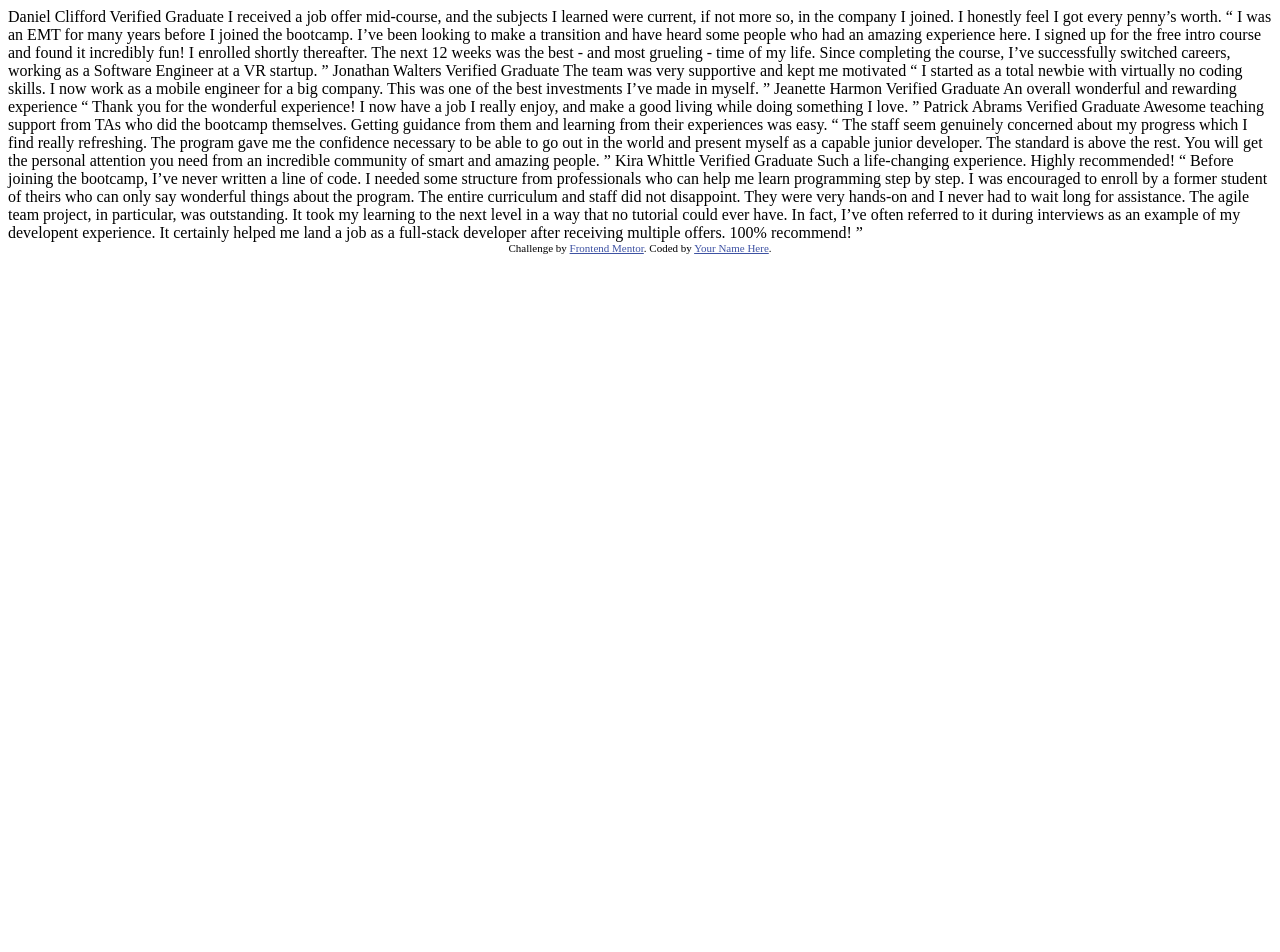
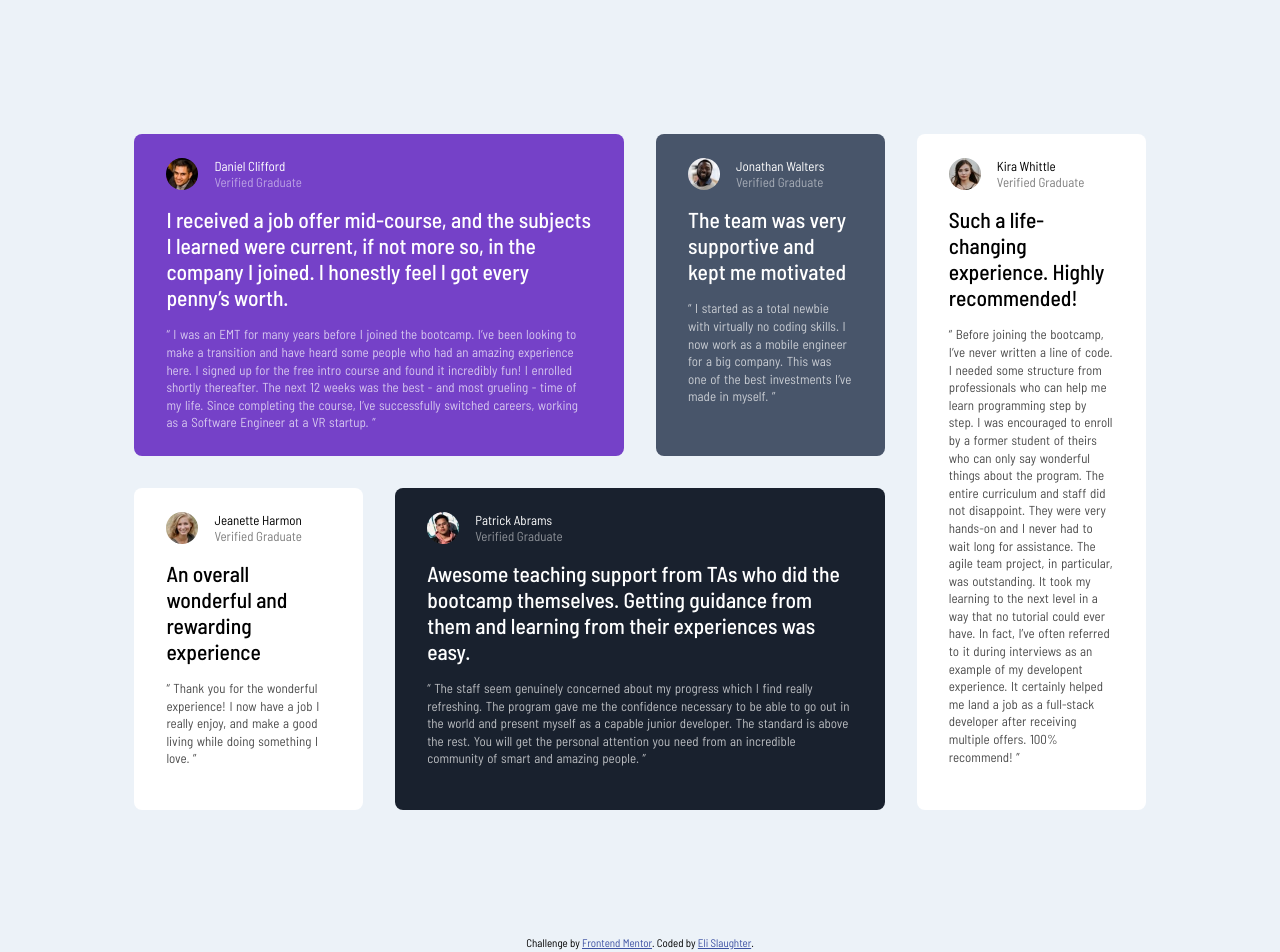
Before and after one commit to enslaughter/fem-testimonials-grid-section, a plain HTML site: page index.html in a window 1280 px wide. Before the commit the page ends 800 px from the top, so only its background shows below. Drawn offline with Linux system fonts and the light colour scheme.

Commit message:
Desktop design 90% done

```diff
--- /dev/null
+++ b/css/styles.css
@@ -0,0 +1,111 @@
+body {
+  font-size: 13px;
+  font-family: "Barlow Semi Condensed", sans-serif;
+  font-weight: 400;
+  background-color: hsl(210, 46%, 95%);
+}
+
+.grid-container {
+  display: grid;
+  padding: 10%;
+  grid-gap: 2rem;
+  grid-template-columns: 1fr 1fr 1fr 1fr;
+  grid-template-rows: 1fr 1fr;
+}
+
+.testimonial {
+  padding: 1.5rem 2rem;
+  border-radius: 0.5rem;
+  display: flex;
+  flex-direction: column;
+}
+
+.testimonial-image {
+  display: flex;
+  flex-direction: row;
+  align-items: center;
+}
+
+.testimonial-image > img {
+  border-radius: 50%;
+  max-height: 2rem;
+  object-fit: contain;
+  margin-right: 1rem;
+}
+
+.testimonial-graduate {
+  opacity: 50%;
+}
+
+.testimonial-header {
+  font-size: 1.35rem;
+  font-weight: 500;
+  margin: 1rem 0;
+}
+
+.testimonial-body {
+  opacity: 70%;
+  line-height: 1.1rem;
+  word-spacing: 1px;
+}
+
+.daniel {
+  grid-column-start: 1;
+  grid-column-end: 3;
+  grid-row-start: 1;
+  grid-row-end: 2;
+
+  background-color: hsl(263, 55%, 52%);
+  color: white;
+}
+
+.jonathan {
+  grid-column-start: 3;
+  grid-column-end: 4;
+  grid-row-start: 1;
+  grid-row-end: 2;
+
+  background-color: hsl(217, 19%, 35%);
+  color: white;
+}
+
+.jeanette {
+  grid-column-start: 1;
+  grid-column-end: 2;
+  grid-row-start: 2;
+  grid-row-end: 3;
+
+  background-color: white;
+}
+
+.patrick {
+  grid-column-start: 2;
+  grid-column-end: 4;
+
+  background-color: hsl(219, 29%, 14%);
+  color: white;
+}
+
+.kira {
+  grid-column-start: 4;
+  grid-column-end: 5;
+  grid-row-start: 1;
+  grid-row-end: 3;
+
+  background-color: white;
+}
+
+.attribution {
+  font-size: 11px;
+  text-align: center;
+}
+.attribution a {
+  color: hsl(228, 45%, 44%);
+}
+
+@media screen and (max-width: 520px) {
+  grid-container {
+    display: flex;
+    flex-direction: column;
+  }
+}
--- a/index.html
+++ b/index.html
@@ -1,76 +1,153 @@
 <!DOCTYPE html>
 <html lang="en">
   <head>
-  <meta charset="UTF-8">
-  <meta name="viewport" content="width=device-width, initial-scale=1.0"> <!-- displays site properly based on user's device -->
+    <meta charset="UTF-8" />
+    <meta name="viewport" content="width=device-width, initial-scale=1.0" />
+    <!-- displays site properly based on user's device -->
 
-  <link rel="icon" type="image/png" sizes="32x32" href="./images/favicon-32x32.png">
-
-  <title>Frontend Mentor | [Challenge Name Here]</title>
-
-  <!-- Feel free to remove these styles or customise in your own stylesheet 👍 -->
-  <style>
-    .attribution { font-size: 11px; text-align: center; }
-    .attribution a { color: hsl(228, 45%, 44%); }
-  </style>
+    <link
+      rel="icon"
+      type="image/png"
+      sizes="32x32"
+      href="./images/favicon-32x32.png"
+    />
+    <link
+      rel="stylesheet"
+      href="https://fonts.googleapis.com/css?family=Barlow+Semi+Condensed:300,400,500,600"
+    />
+    <link rel="stylesheet" href="./css/styles.css" />
+    <title>Frontend Mentor | Testimonials Grid Section</title>
   </head>
   <body>
-  Daniel Clifford
-  Verified Graduate
+    <div class="grid-container">
+      <div class="testimonial daniel">
+        <div class="testimonial-image">
+          <img src="images/image-daniel.jpg" alt="" />
+          <div class="testimonial-name--container">
+            <div class="testimonial-name">Daniel Clifford</div>
+            <div class="testimonial-graduate">Verified Graduate</div>
+          </div>
+        </div>
 
-  I received a job offer mid-course, and the subjects I learned were current, if not more so,
-  in the company I joined. I honestly feel I got every penny’s worth.
+        <div class="testimonial-header">
+          I received a job offer mid-course, and the subjects I learned were
+          current, if not more so, in the company I joined. I honestly feel I
+          got every penny’s worth.
+        </div>
+        <div class="testimonial-body">
+          “ I was an EMT for many years before I joined the bootcamp. I’ve been
+          looking to make a transition and have heard some people who had an
+          amazing experience here. I signed up for the free intro course and
+          found it incredibly fun! I enrolled shortly thereafter. The next 12
+          weeks was the best - and most grueling - time of my life. Since
+          completing the course, I’ve successfully switched careers, working as
+          a Software Engineer at a VR startup. ”
+        </div>
+      </div>
 
-  “ I was an EMT for many years before I joined the bootcamp. I’ve been looking to make a
-  transition and have heard some people who had an amazing experience here. I signed up
-  for the free intro course and found it incredibly fun! I enrolled shortly thereafter.
-  The next 12 weeks was the best - and most grueling - time of my life. Since completing
-  the course, I’ve successfully switched careers, working as a Software Engineer at a VR startup. ”
+      <div class="testimonial jonathan">
+        <div class="testimonial-image">
+          <img src="images/image-jonathan.jpg" alt="" />
+          <div class="testimonial-name--container">
+            <div class="testimonial-name">Jonathan Walters</div>
+            <div class="testimonial-graduate">Verified Graduate</div>
+          </div>
+        </div>
 
-  Jonathan Walters
-  Verified Graduate
+        <div class="testimonial-header">
+          The team was very supportive and kept me motivated
+        </div>
+        <div class="testimonial-body">
+          “ I started as a total newbie with virtually no coding skills. I now
+          work as a mobile engineer for a big company. This was one of the best
+          investments I’ve made in myself. ”
+        </div>
+      </div>
 
-  The team was very supportive and kept me motivated
+      <div class="testimonial jeanette">
+        <div class="testimonial-image">
+          <img src="images/image-jeanette.jpg" alt="" />
+          <div class="testimonial-name--container">
+            <div class="testimonial-name">Jeanette Harmon</div>
+            <div class="testimonial-graduate">Verified Graduate</div>
+          </div>
+        </div>
 
-  “ I started as a total newbie with virtually no coding skills. I now work as a mobile engineer
-  for a big company. This was one of the best investments I’ve made in myself. ”
+        <div class="testimonial-header">
+          An overall wonderful and rewarding experience
+        </div>
+        <div class="testimonial-body">
+          “ Thank you for the wonderful experience! I now have a job I really
+          enjoy, and make a good living while doing something I love. ”
+        </div>
+      </div>
 
-  Jeanette Harmon
-  Verified Graduate
+      <div class="testimonial patrick">
+        <div class="testimonial-image">
+          <img src="images/image-patrick.jpg" alt="" />
+          <div class="testimonial-name--container">
+            <div class="testimonial-name">Patrick Abrams</div>
+            <div class="testimonial-graduate">Verified Graduate</div>
+          </div>
+        </div>
 
-  An overall wonderful and rewarding experience
+        <div class="testimonial-header">
+          Awesome teaching support from TAs who did the bootcamp themselves.
+          Getting guidance from them and learning from their experiences was
+          easy.
+        </div>
+        <div class="testimonial-body">
+          “ The staff seem genuinely concerned about my progress which I find
+          really refreshing. The program gave me the confidence necessary to be
+          able to go out in the world and present myself as a capable junior
+          developer. The standard is above the rest. You will get the personal
+          attention you need from an incredible community of smart and amazing
+          people. ”
+        </div>
+      </div>
 
-  “ Thank you for the wonderful experience! I now have a job I really enjoy, and make a good living
-  while doing something I love. ”
+      <div class="testimonial kira">
+        <div class="testimonial-image">
+          <img src="images/image-kira.jpg" alt="" />
+          <div class="testimonial-name--container">
+            <div class="testimonial-name">Kira Whittle</div>
+            <div class="testimonial-graduate">Verified Graduate</div>
+          </div>
+        </div>
 
-  Patrick Abrams
-  Verified Graduate
-
-  Awesome teaching support from TAs who did the bootcamp themselves. Getting guidance from them and
-  learning from their experiences was easy.
-
-  “ The staff seem genuinely concerned about my progress which I find really refreshing. The program
-  gave me the confidence necessary to be able to go out in the world and present myself as a capable
-  junior developer. The standard is above the rest. You will get the personal attention you need from
-  an incredible community of smart and amazing people. ”
-
-  Kira Whittle
-  Verified Graduate
-
+        <div class="testimonial-header">
           Such a life-changing experience. Highly recommended!
-
-  “ Before joining the bootcamp, I’ve never written a line of code. I needed some structure from
-  professionals who can help me learn programming step by step. I was encouraged to enroll by a former
-  student of theirs who can only say wonderful things about the program. The entire curriculum and staff
-  did not disappoint. They were very hands-on and I never had to wait long for assistance. The agile team
-  project, in particular, was outstanding. It took my learning to the next level in a way that no tutorial
-  could ever have. In fact, I’ve often referred to it during interviews as an example of my developent
-  experience. It certainly helped me land a job as a full-stack developer after receiving multiple offers.
-  100% recommend! ”
+        </div>
+        <div class="testimonial-body">
+          “ Before joining the bootcamp, I’ve never written a line of code. I
+          needed some structure from professionals who can help me learn
+          programming step by step. I was encouraged to enroll by a former
+          student of theirs who can only say wonderful things about the program.
+          The entire curriculum and staff did not disappoint. They were very
+          hands-on and I never had to wait long for assistance. The agile team
+          project, in particular, was outstanding. It took my learning to the
+          next level in a way that no tutorial could ever have. In fact, I’ve
+          often referred to it during interviews as an example of my developent
+          experience. It certainly helped me land a job as a full-stack
+          developer after receiving multiple offers. 100% recommend! ”
+        </div>
+      </div>
+    </div>
 
     <div class="attribution">
-    Challenge by <a href="https://www.frontendmentor.io?ref=challenge" target="_blank">Frontend Mentor</a>.
-    Coded by <a href="#">Your Name Here</a>.
+      Challenge by
+      <a
+        href="https://www.frontendmentor.io?ref=challenge"
+        rel="noopener noreferrer"
+        target="_blank"
+        >Frontend Mentor</a
+      >. Coded by
+      <a
+        href="https://elijahslaughter.ca"
+        rel="noopener noreferrer"
+        target="_blank"
+        >Eli Slaughter</a
+      >.
     </div>
   </body>
 </html>
```
Lines whose indentation alone changed are shown as unchanged.
